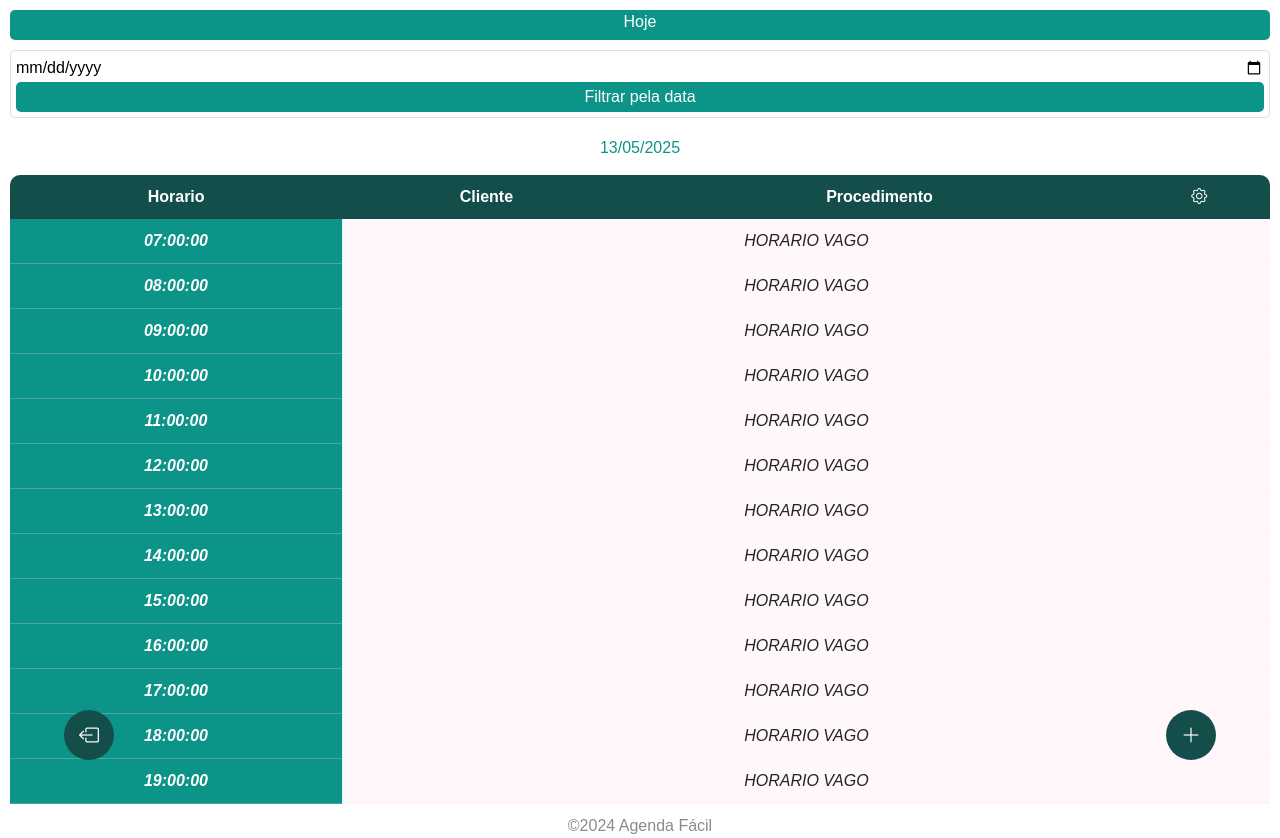
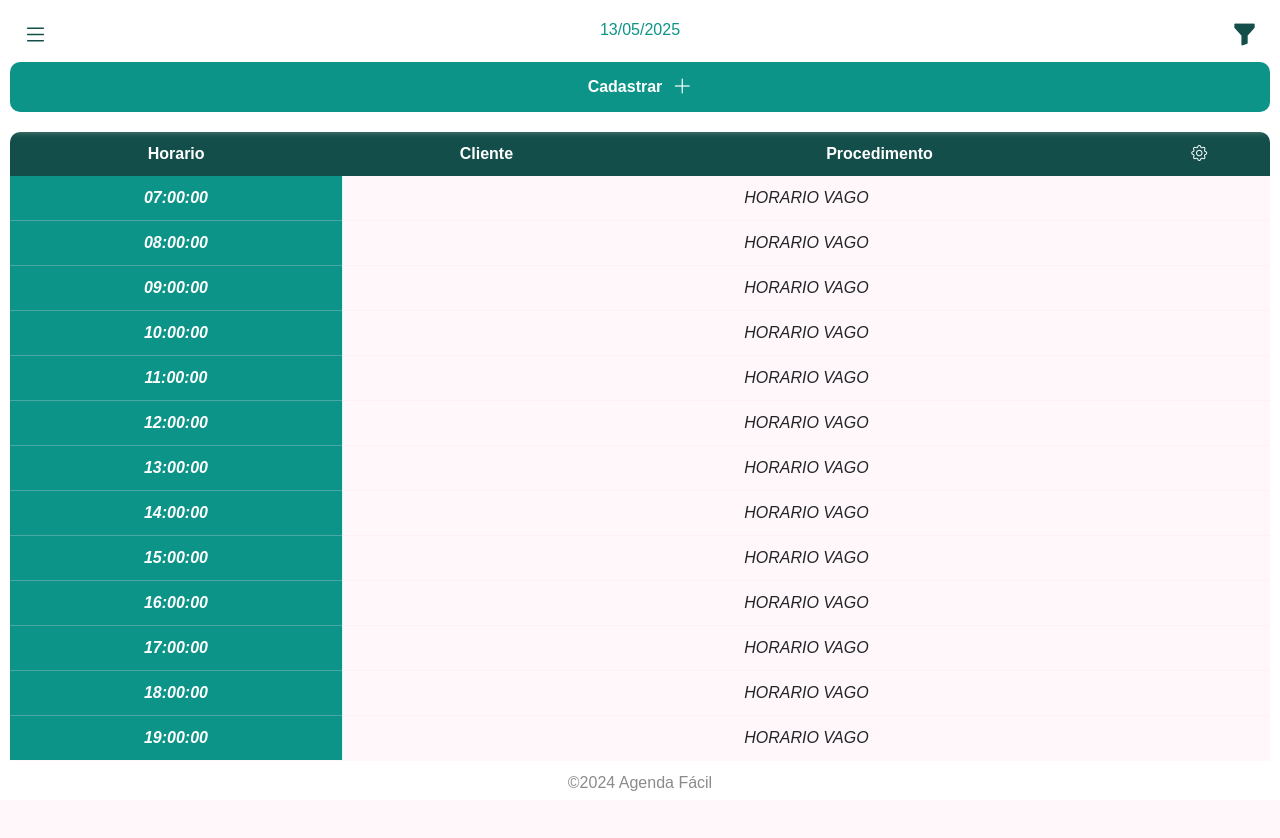
Before and after one commit to MayconD27/Agenda-Facil, a PHP site: page / in a window 1280 px wide. After the commit the page ends 791 px from the top, so only its background shows below. Run offline with PHP 8.4, Linux system fonts and the light colour scheme; a user stored in the database is signed in; data that the repository does not hold is empty; some libraries are stand-ins or nearby versions.

Commit message:
corrigida a tela

```diff
--- a/bd.php
+++ b/bd.php
@@ -1,9 +1,9 @@
 <?php
 
 
-define('DB_SERVER', '177.185.252.253:18889');
+define('DB_SERVER', 'localhost');
 define('DB_USERNAME', 'root');
-define('DB_PASSWORD', 'SenhaForte1');
+define('DB_PASSWORD', '');
 define('DB_NAME', 'agendaFacil');
 
 
--- a/cadastro/dots/dot.php
+++ b/cadastro/dots/dot.php
@@ -1,4 +1,3 @@
-
     <div class="container-main" id="dots">
         <div class="container-line">
             <div class="line">
--- a/cadastro/style/container.css
+++ b/cadastro/style/container.css
@@ -183,7 +183,7 @@ h2{
     gap: 5px;
     width: 400px;
     align-items: center;
-    padding: 5px;
+    padding: 5ipx;
     border-top:1px solid var(--third-color)
 }
 #info>div:first-child{
--- a/index.php
+++ b/index.php
@@ -26,28 +26,38 @@
         }
 
     ?>
+
     <main class="container-main">
-        <nav class="menu">
-
-
-            <a href="index.php" class="btn-hj">Hoje</a>
-
-
-
-            <form action="index.php" method="POST">
-            <div>
-                <input type="date" name="date" required>
-                <button>Filtrar pela data</button>
-            </div>
-            </form>
-        </nav>
-        <h5>
-            <?php
+        <div class="menu">
+            <button class="btn" type="button" data-bs-toggle="offcanvas" data-bs-target="#staticBackdrop" aria-controls="staticBackdrop">
+                <i class="bi bi-list"></i>
+            </button>
+            <h5>
+                <?php
                     $dateObject = DateTime::createFromFormat('Y-m-d', $data);
                     $dataFormatada = $dateObject->format('d/m/Y');
                     echo $dataFormatada;
-            ?>
-        </h5>
+                ?>
+            </h5>
+            <button class="btn filter">
+                <i class="bi bi-funnel-fill"></i>
+            </button>
+            <a href="cadastro" class="btn-cadastro" data-bs-toggle="tooltip" data-bs-placement="top" data-bs-title="Cadastrar agendamento">
+               <h5>Cadastrar</h5> <i class="bi bi-plus-lg"></i>
+            </a>
+        </div>
+
+    <div class="offcanvas offcanvas-start" data-bs-backdrop="static" tabindex="-1" id="staticBackdrop" aria-labelledby="staticBackdropLabel">
+        <div class="offcanvas-header">
+            <h5 class="offcanvas-title" id="staticBackdropLabel">Agenda Fácil</h5>
+            <button type="button" class="btn-close" data-bs-dismiss="offcanvas" aria-label="Close"></button>
+        </div>
+        <div class="offcanvas-body">
+            <a href="logout.php" data-bs-toggle="tooltip" data-bs-placement="~right" data-bs-title="Sair da Página">
+               Sair do sistema
+            </a>
+        </div>
+    </div>
         <table>
             <thead>
                 <tr class="cabecalho">
@@ -129,13 +139,6 @@
         </table>
         <footer>&copy;2024 Agenda Fácil</footer>
         <!--Botão que direciona para tela de cadastro-->
-        <a href="cadastro" class="btn-cadastro" data-bs-toggle="tooltip" data-bs-placement="top" data-bs-title="Cadastrar agendamento">
-            <i class="bi bi-plus-lg"></i>
-        </a>
-        <a href="logout.php" id="btnSair" data-bs-toggle="tooltip" data-bs-placement="top" data-bs-title="Sair da Página">
-            <i class="bi bi-box-arrow-left"></i>
-        </a>
-
     </main>
 
 
--- a/main-style/inicio.css
+++ b/main-style/inicio.css
@@ -10,76 +10,45 @@
 .menu{
     display: flex;
     width: 100%;
-    align-items: center;
     flex-wrap: wrap;
-    justify-content: center;
-    margin-bottom: 10px;
+    justify-content: space-between;
+    margin-bottom: 15px;
+    position: sticky;
+    top: 0;
+    background-color: #fff;
+    padding-bottom: 5px;
+    box-shadow: 0 10px 10px #fff;
  }
-.menu button,.btn-hj{
-    width: 100%;
-    height: 30px;
-    cursor: pointer;
-    background-color: var(--second-color);
-    border: none;
-    border-radius: 5px;
-    color: var(--bkg-color);
-    text-decoration: none;
-    text-align: center;
+.menu .btn{
+    color: var(--primary-color);
+    background-color: #fff;
+    font-size: 25px;
 }
-.menu>form{
-    width: 100%;
-    margin-top: 10px;
+.filter{
+    font-size: 20px;
 }
-.menu>form>div{
-    padding: 5px;
-    border-radius: 5px;
-    border: 1px solid #ddd;
-    width: 100%;
-    display: flex;
-    flex-wrap: wrap;
-    gap: 2px;
-}
-.menu>form input{
-    width: 100%;
-    background-color: var(--bkg-color);
-    border: none;
-    border-radius: 5px;
-}
-
 .btn-cadastro{
-    border-radius: 50%;
     display: flex;
     align-items: center;
     justify-content: center;
-    width: 50px;
+    width: 100%;
     height: 50px;
-    background-color: var(--primary-color);
+    background-color: var(--second-color);
     color: var(--bkg-color);
     font-weight: bolder;
     font-size: 20px;
-    position: fixed;
-    right: 5%;
-    bottom: 5%;
+    border-radius: 10px;
+    text-decoration: none;
+    gap: 10px;
+}
+.btn-cadastro h5{
+    color: var(--bkg-color);
+    margin: 0;
+    padding: 0;
+    font-weight: 600;
 }
 
-#btnSair{
-    border-radius: 50%;
-    display: flex;
-    align-items: center;
-    justify-content: center;
-    width: 50px;
-    height: 50px;
-    background-color: var(--primary-color);
-    color: var(--bkg-color);
-    font-weight: bolder;
-    font-size: 20px;
-    position: fixed;
-    left: 5%;
-    bottom: 5%;
-
-}
 .btn-cadastro:hover,#btnSair:hover{
-    scale: 1.1;
     transition: .5s;
     filter: brightness(.8);
 }
@@ -158,7 +127,6 @@ footer{
 }
 h5{
     text-align: center;
-    width: 100%;
     padding: 10px 0;
     font-size: 16px;
     color: var(--second-color);
```
